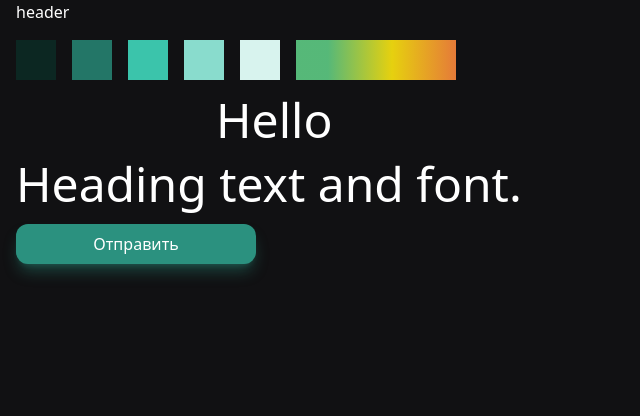
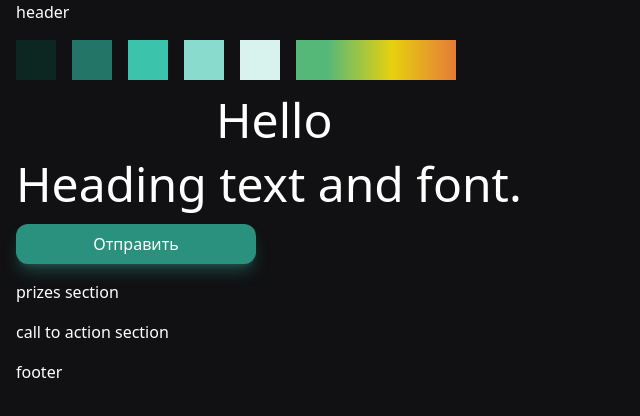
Before and after one commit to mikhailmogilnikov/kaspersky-symphony, a React app: page / in a window 1280 px wide. Shown: the top 416 px of the page, without its empty margins (0-640 px from the left). Built offline with nearby package versions, Linux system fonts and the light colour scheme.

Commit message:
feat: sections in home page

```diff
--- a/src/pages/home/ui/index.tsx
+++ b/src/pages/home/ui/index.tsx
@@ -1,32 +1,18 @@
-import { Button } from '@/shared/ui/button';
-import { MView } from '@/shared/ui/motion-view';
-import { Text } from '@/shared/ui/text';
 import { View } from '@/shared/ui/view';
+import { CallToActionSection } from '@/widgets/call-to-action';
+import { Footer } from '@/widgets/footer';
 import { Header } from '@/widgets/header';
+import { HeroSection } from '@/widgets/hero';
+import { PrizesSection } from '@/widgets/prizes';
 
 export const HomePage = () => {
   return (
     <View vertical className='container mx-auto px-4'>
       <Header />
-
-      <View>
-        <View className='h-10 w-10 bg-primary-100' />
-        <View className='h-10 w-10 bg-primary-300' />
-        <View className='h-10 w-10 bg-primary-500' />
-        <View className='h-10 w-10 bg-primary-700' />
-        <View className='h-10 w-10 bg-primary-900' />
-        <View className='gradient-base h-10 w-40' />
-      </View>
-
-      <MView animate={{ x: 200 }} initial={{ x: 0 }}>
-        <Text size='5xl'>Hello</Text>
-      </MView>
-
-      <Text heading={2} size='5xl'>
-        Heading text and font.
-      </Text>
-
-      <Button className='max-w-60 shadow-lg shadow-primary/40'>Отправить</Button>
+      <HeroSection />
+      <PrizesSection />
+      <CallToActionSection />
+      <Footer />
     </View>
   );
 };
--- /dev/null
+++ b/src/widgets/call-to-action/index.ts
@@ -0,0 +1 @@
+export { CallToActionSection } from './ui';
--- /dev/null
+++ b/src/widgets/call-to-action/ui/index.tsx
@@ -0,0 +1,5 @@
+import { View } from '@/shared/ui/view';
+
+export const CallToActionSection = () => {
+  return <View as='section'>call to action section</View>;
+};
--- /dev/null
+++ b/src/widgets/footer/index.ts
@@ -0,0 +1 @@
+export { Footer } from './ui';
--- /dev/null
+++ b/src/widgets/footer/ui/index.tsx
@@ -0,0 +1,5 @@
+import { View } from '@/shared/ui/view';
+
+export const Footer = () => {
+  return <View as='footer'>footer</View>;
+};
--- /dev/null
+++ b/src/widgets/hero/index.ts
@@ -0,0 +1 @@
+export { HeroSection } from './ui';
--- /dev/null
+++ b/src/widgets/hero/ui/index.tsx
@@ -0,0 +1,29 @@
+import { Button } from '@/shared/ui/button';
+import { MView } from '@/shared/ui/motion-view';
+import { Text } from '@/shared/ui/text';
+import { View } from '@/shared/ui/view';
+
+export const HeroSection = () => {
+  return (
+    <View vertical as='section'>
+      <View>
+        <View className='h-10 w-10 bg-primary-100' />
+        <View className='h-10 w-10 bg-primary-300' />
+        <View className='h-10 w-10 bg-primary-500' />
+        <View className='h-10 w-10 bg-primary-700' />
+        <View className='h-10 w-10 bg-primary-900' />
+        <View className='gradient-base h-10 w-40' />
+      </View>
+
+      <MView animate={{ x: 200 }} initial={{ x: 0 }}>
+        <Text size='5xl'>Hello</Text>
+      </MView>
+
+      <Text heading={2} size='5xl'>
+        Heading text and font.
+      </Text>
+
+      <Button className='max-w-60 shadow-lg shadow-primary/40'>Отправить</Button>
+    </View>
+  );
+};
--- /dev/null
+++ b/src/widgets/prizes/index.ts
@@ -0,0 +1 @@
+export { PrizesSection } from './ui';
--- /dev/null
+++ b/src/widgets/prizes/ui/index.tsx
@@ -0,0 +1,5 @@
+import { View } from '@/shared/ui/view';
+
+export const PrizesSection = () => {
+  return <View as='section'>prizes section</View>;
+};
```
